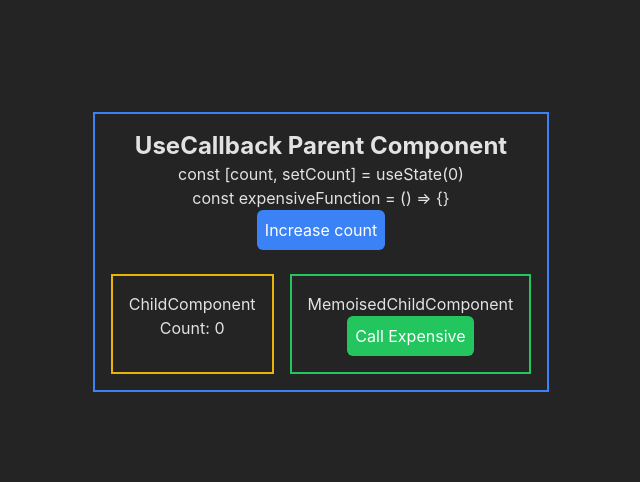
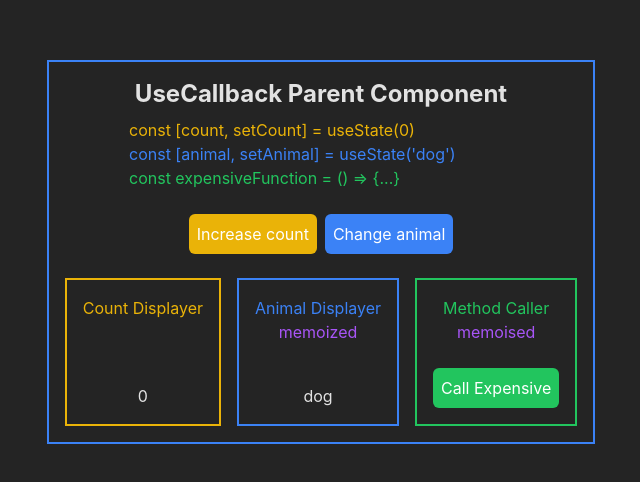
Before and after one commit to SilviuIordache/react-feature, a React (Vite) app: page / in a window 1280 px wide. Shown: the part 148-630 px from the top of the page, without its empty margins (319-959 px from the left). Built offline with nearby package versions, Linux system fonts and the light colour scheme.

Commit message:
Better illustrate useCallback and ReactMemo

```diff
--- /dev/null
+++ b/src/UseCallback/AnimalDisplayer.tsx
@@ -0,0 +1,23 @@
+import React, { useEffect } from 'react';
+
+interface AnimalDisplayerProps {
+  animal: string;
+}
+export const AnimalDisplayer = React.memo(
+  ({ animal }: AnimalDisplayerProps) => {
+    useEffect(() => {
+      console.log('AnimalDisplayer re-rendered');
+    });
+
+    return (
+      <div className="border-2 border-blue-500 p-4 flex flex-col justify-between">
+        <div>
+          <div className=" text-blue-500">Animal Displayer</div>
+          <div className="text-purple-500">memoized</div>
+        </div>
+
+        <p> {animal}</p>
+      </div>
+    );
+  }
+);
--- a/src/UseCallback/ChildComponent.tsx
+++ /dev/null
@@ -1,17 +0,0 @@
-import React, { useEffect } from 'react';
-
-export const ChildComponent = ({ count }) => {
-  useEffect(() => {
-    console.log(
-      'ChildComponent re-rendered. The count prop has changed'
-    );
-  }, [count]);
-
-  return (
-    <div className="border-2 border-yellow-500 p-4">
-      <div>ChildComponent</div>
-
-      <p>Count: {count}</p>
-    </div>
-  );
-};
--- /dev/null
+++ b/src/UseCallback/CountDisplayer.tsx
@@ -0,0 +1,17 @@
+import React, { useEffect } from 'react';
+
+export const CountDisplayer = ({ count }) => {
+
+  useEffect(() => {
+    console.log('Count Displayer re-rendered');
+  });
+
+
+  return (
+    <div className="border-2 border-yellow-500 p-4 flex flex-col justify-between">
+      <div className='text-yellow-500'>Count Displayer</div>
+
+      <p> {count}</p>
+    </div>
+  );
+};
--- a/src/UseCallback/MemoisedChildComponent.tsx
+++ b/src/UseCallback/MethodCaller.tsx
@@ -1,20 +1,23 @@
 import React, { useEffect } from 'react';
 
-interface MemoisedChildComponentProps {
+interface MethodCallerProps {
   expensiveHandler: () => void;
 }
 
-export const MemoisedChildComponent = React.memo(
-  ({ expensiveHandler }: MemoisedChildComponentProps) => {
+export const MethodCaller = React.memo(
+  ({ expensiveHandler }: MethodCallerProps) => {
     useEffect(() => {
       console.log(
-        'MemoisedChildComponent re-rendered. The expensiveHandler prop has changed'
+        'MethodCaller re-rendered. The expensiveHandler prop has changed'
       );
     }, [expensiveHandler]);
 
     return (
       <div className="border-2 border-green-500 p-4">
-        <div>MemoisedChildComponent</div>
+        <div className="mb-6">
+          <div className='text-green-500'>Method Caller</div>
+          <div className='text-purple-500'>memoised</div>
+        </div>
         <button
           className="bg-green-500 text-white p-2 rounded-md"
           onClick={expensiveHandler}
--- a/src/UseCallback/index.tsx
+++ b/src/UseCallback/index.tsx
@@ -1,9 +1,11 @@
 import React, { useCallback, useState } from 'react';
-import { ChildComponent } from './ChildComponent';
-import { MemoisedChildComponent } from './MemoisedChildComponent';
+import { CountDisplayer } from './CountDisplayer';
+import { MethodCaller } from './MethodCaller';
+import { AnimalDisplayer } from './AnimalDisplayer';
 
 export const UseCallback = () => {
   const [count, setCount] = useState(0);
+  const [animal, setAnimal] = useState('dog');
 
   const expensiveFunction = useCallback(() => {
     for (let i = 0; i < 1000000000; i++) {}
@@ -13,20 +15,37 @@ export const UseCallback = () => {
   return (
     <div className="border-2 border-blue-500 p-4">
       <h1 className="text-2xl font-bold">UseCallback Parent Component</h1>
-      <div>const [count, setCount] = useState(0)</div>
 
-      <div>{`const expensiveFunction = () => {}`}</div>
-      <button
-        className="bg-blue-500 text-white p-2 rounded-md"
-        onClick={() => setCount(count + 1)}
-      >
-        Increase count
-      </button>
+      <div className="mt-2 flex justify-center ">
+        <div className="text-left w-96">
+          <div className='text-yellow-500'>const [count, setCount] = useState(0)</div>
+          <div className='text-blue-500'>const [animal, setAnimal] = useState('dog')</div>
+          <div className='text-green-500'>{`const expensiveFunction = () => {...}`}</div>
+        </div>
+      </div>
+
+      <div className="flex gap-2 justify-center mt-6">
+        <button
+          className="bg-yellow-500 text-white p-2 rounded-md"
+          onClick={() => setCount(count + 1)}
+        >
+          Increase count
+        </button>
+
+        <button
+          className="bg-blue-500 text-white p-2 rounded-md"
+          onClick={() => setAnimal(animal === 'dog' ? 'cat' : 'dog')}
+        >
+          Change animal
+        </button>
+      </div>
 
       <div className="flex gap-4 mt-6">
-        <ChildComponent count={count} />
+        <CountDisplayer count={count} />
 
-        <MemoisedChildComponent expensiveHandler={expensiveFunction} />
+        <AnimalDisplayer animal={animal} />
+
+        <MethodCaller expensiveHandler={expensiveFunction} />
       </div>
     </div>
   );
```
